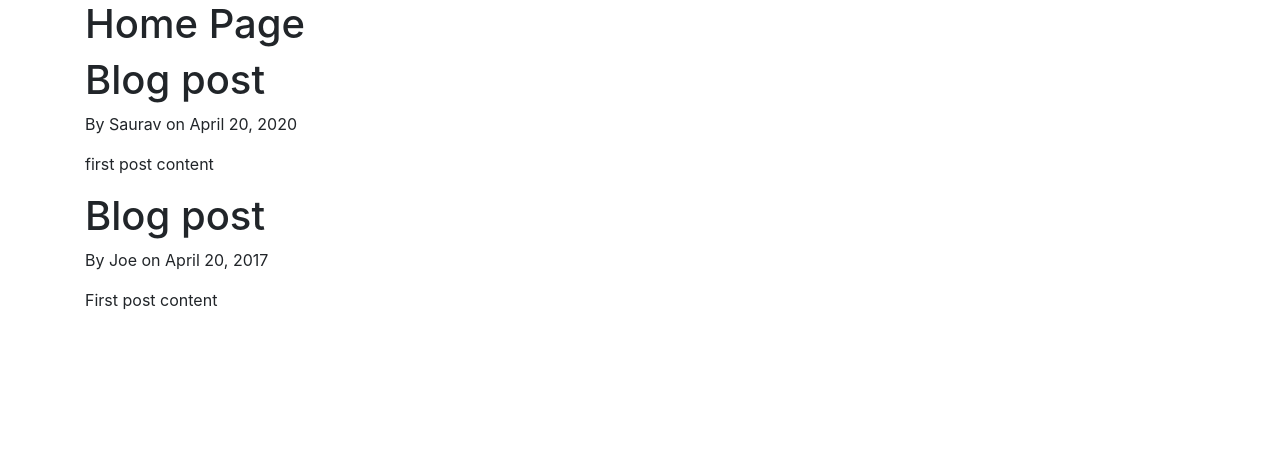
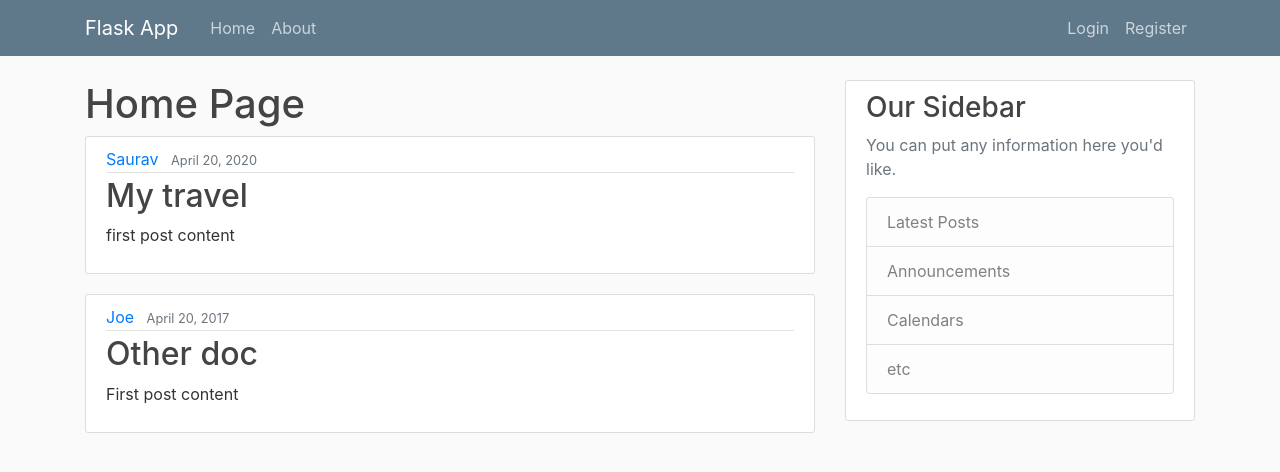
Before and after one commit to sauravk7077/Flask_Project, a Flask app: page / in a window 1280 px wide. Shown: the top 472 px of the page. Run offline with Flask 2, Linux system fonts and the light colour scheme; some libraries are stand-ins or nearby versions.

Commit message:
added flask_wtf and added design for the site

```diff
--- a/Templates/home.html
+++ b/Templates/home.html
@@ -2,8 +2,15 @@
 {% block content %}
     <h1>Home Page</h1>
     {% for post in posts %}
-        <h1>{{post.title}}</h1>
-        <p>By {{post.author}} on {{post.date_posted}}</p>
-        <p>{{post.content}}</p>
+        <article class="media content-section">
+            <div class="media-body">
+            <div class="article-metadata">
+                <a class="mr-2" href="#">{{ post.author }}</a>
+                <small class="text-muted">{{ post.date_posted }}</small>
+            </div>
+            <h2><a class="article-title" href="#">{{ post.title }}</a></h2>
+            <p class="article-content">{{ post.content }}</p>
+            </div>
+        </article>
     {% endfor %}
 {% endblock %}
--- a/Templates/layout.html
+++ b/Templates/layout.html
@@ -8,6 +8,8 @@
     <!-- Bootstrap CSS -->
     <link rel="stylesheet" href="https://stackpath.bootstrapcdn.com/bootstrap/4.5.0/css/bootstrap.min.css" integrity="sha384-9aIt2nRpC12Uk9gS9baDl411NQApFmC26EwAOH8WgZl5MYYxFfc+NcPb1dKGj7Sk" crossorigin="anonymous">
 
+    <link rel="stylesheet" type="text/css" href="{{url_for('static',filename='main.css')}}">
+
     {% if title %}
         <title>Flask App -- {{title}}</title>
     {% else %}
@@ -15,9 +17,47 @@
     {% endif %}
 </head>
 <body>
-    <div class="container">
-        {% block content %}{% endblock %}
-    </div>
+    <header class="site-header">
+        <nav class="navbar navbar-expand-md navbar-dark bg-steel fixed-top">
+          <div class="container">
+            <a class="navbar-brand mr-4" href="/">Flask App</a>
+            <button class="navbar-toggler" type="button" data-toggle="collapse" data-target="#navbarToggle" aria-controls="navbarToggle" aria-expanded="false" aria-label="Toggle navigation">
+              <span class="navbar-toggler-icon"></span>
+            </button>
+            <div class="collapse navbar-collapse" id="navbarToggle">
+              <div class="navbar-nav mr-auto">
+                <a class="nav-item nav-link" href="/">Home</a>
+                <a class="nav-item nav-link" href="/about">About</a>
+              </div>
+              <!-- Navbar Right Side -->
+              <div class="navbar-nav">
+                <a class="nav-item nav-link" href="/login">Login</a>
+                <a class="nav-item nav-link" href="/register">Register</a>
+              </div>
+            </div>
+          </div>
+        </nav>
+      </header>
+      <main role="main" class="container">
+        <div class="row">
+          <div class="col-md-8">
+            {% block content %}{% endblock %}
+          </div>
+          <div class="col-md-4">
+            <div class="content-section">
+              <h3>Our Sidebar</h3>
+              <p class='text-muted'>You can put any information here you'd like.
+                <ul class="list-group">
+                  <li class="list-group-item list-group-item-light">Latest Posts</li>
+                  <li class="list-group-item list-group-item-light">Announcements</li>
+                  <li class="list-group-item list-group-item-light">Calendars</li>
+                  <li class="list-group-item list-group-item-light">etc</li>
+                </ul>
+              </p>
+            </div>
+          </div>
+        </div>
+      </main>
     <!-- jQuery first, then Popper.js, then Bootstrap JS -->
     <script src="https://code.jquery.com/jquery-3.5.1.slim.min.js" integrity="sha384-DfXdz2htPH0lsSSs5nCTpuj/zy4C+OGpamoFVy38MVBnE+IbbVYUew+OrCXaRkfj" crossorigin="anonymous"></script>
     <script src="https://cdn.jsdelivr.net/npm/popper.js@1.16.0/dist/umd/popper.min.js" integrity="sha384-Q6E9RHvbIyZFJoft+2mJbHaEWldlvI9IOYy5n3zV9zzTtmI3UksdQRVvoxMfooAo" crossorigin="anonymous"></script>
--- a/flask_site.py
+++ b/flask_site.py
@@ -1,16 +1,16 @@
-from flask import Flask,render_template
+from flask import Flask, render_template, url_for
 app = Flask(__name__)
 
 posts = [
     {
         'author':'Saurav',
-        'title':'Blog post',
+        'title':'My travel',
         'content':'first post content',
         'date_posted':'April 20, 2020'
     },
     {
         'author':'Joe',
-        'title':'Blog post',
+        'title':'Other doc',
         'content':'First post content',
         'date_posted':'April 20, 2017'
     }
--- /dev/null
+++ b/static/main.css
@@ -0,0 +1,80 @@
+body {
+    background: #fafafa;
+    color: #333333;
+    margin-top: 5rem;
+  }
+
+  h1, h2, h3, h4, h5, h6 {
+    color: #444444;
+  }
+
+  .bg-steel {
+    background-color: #5f788a;
+  }
+
+  .site-header .navbar-nav .nav-link {
+    color: #cbd5db;
+  }
+
+  .site-header .navbar-nav .nav-link:hover {
+    color: #ffffff;
+  }
+
+  .site-header .navbar-nav .nav-link.active {
+    font-weight: 500;
+  }
+
+  .content-section {
+    background: #ffffff;
+    padding: 10px 20px;
+    border: 1px solid #dddddd;
+    border-radius: 3px;
+    margin-bottom: 20px;
+  }
+
+  .article-title {
+    color: #444444;
+  }
+
+  a.article-title:hover {
+    color: #428bca;
+    text-decoration: none;
+  }
+
+  .article-content {
+    white-space: pre-line;
+  }
+
+  .article-img {
+    height: 65px;
+    width: 65px;
+    margin-right: 16px;
+  }
+
+  .article-metadata {
+    padding-bottom: 1px;
+    margin-bottom: 4px;
+    border-bottom: 1px solid #e3e3e3
+  }
+
+  .article-metadata a:hover {
+    color: #333;
+    text-decoration: none;
+  }
+
+  .article-svg {
+    width: 25px;
+    height: 25px;
+    vertical-align: middle;
+  }
+
+  .account-img {
+    height: 125px;
+    width: 125px;
+    margin-right: 20px;
+    margin-bottom: 16px;
+  }
+
+  .account-heading {
+    font-size: 2.5rem;
+  }
```
